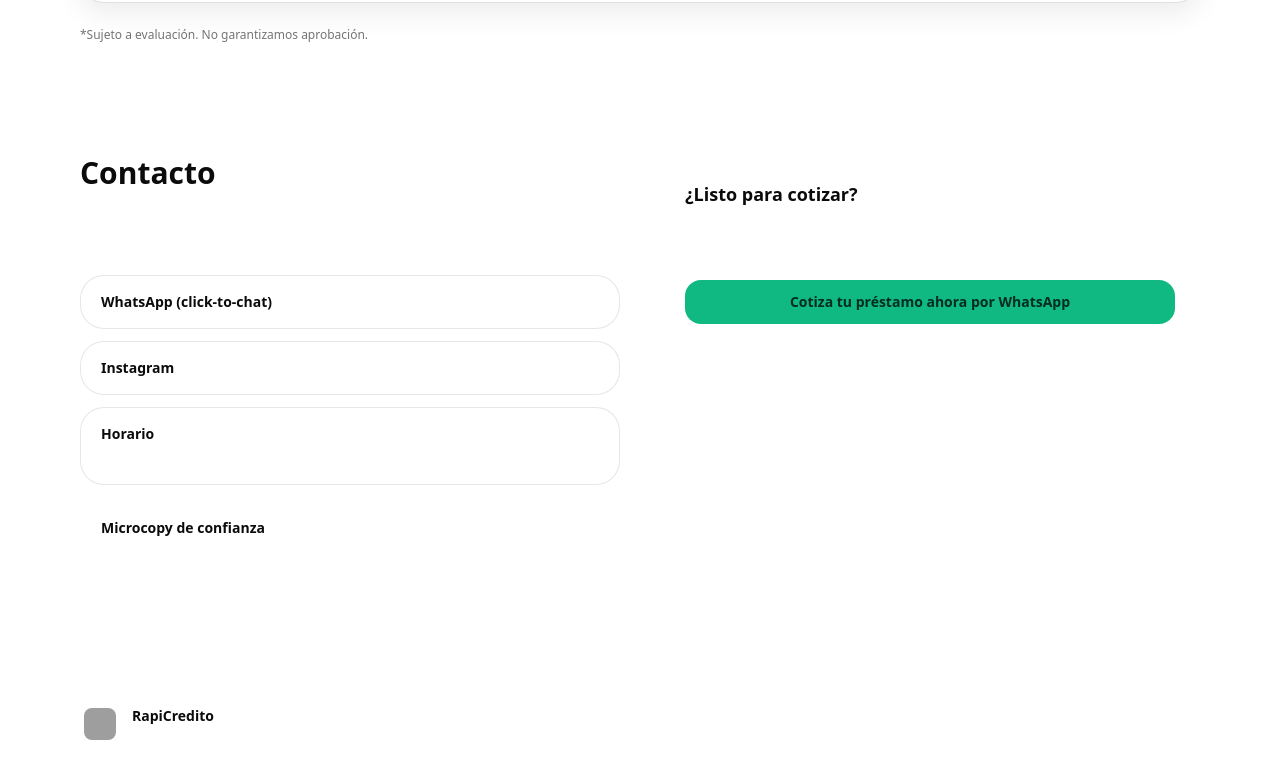
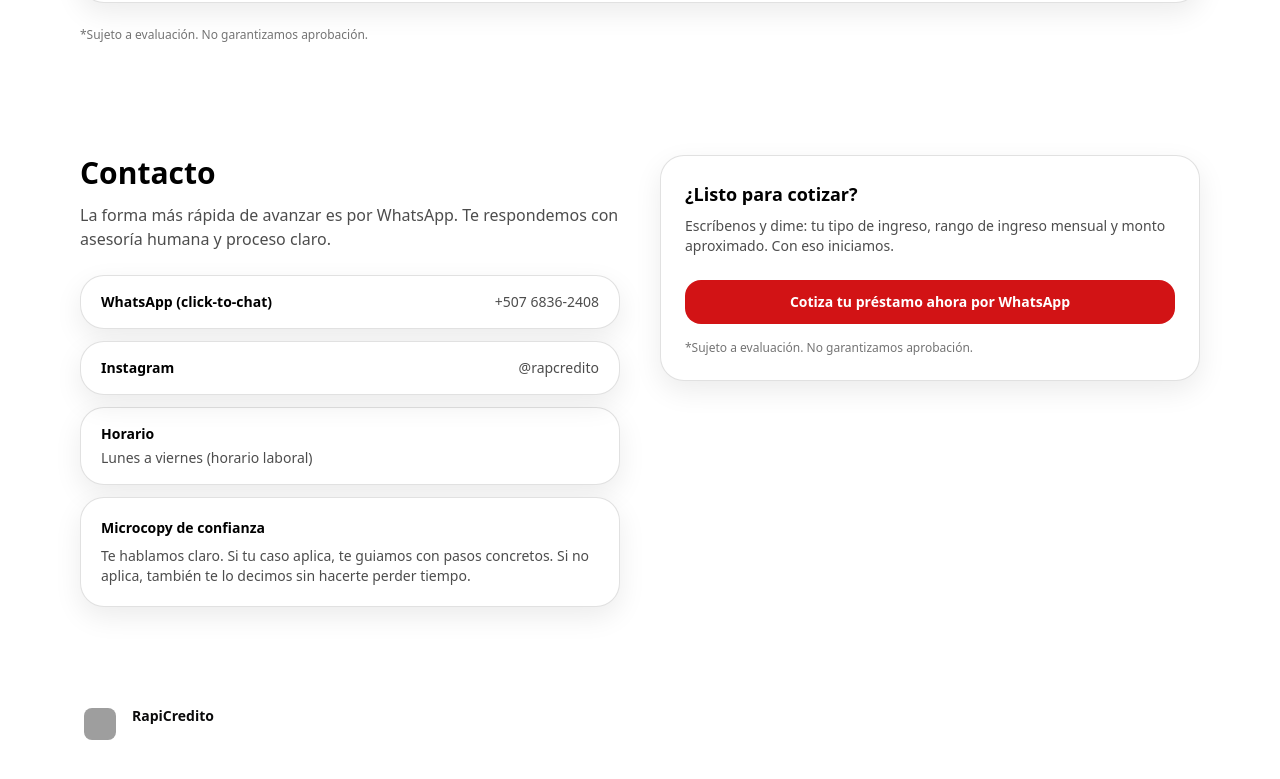
Before and after one commit to lulabtechnology/financiera, a Next.js app: page / in a window 1280 px wide. Shown: the part 4277-5056 px from the top of the page. Built offline with nearby package versions, Linux system fonts and the light colour scheme; no server answers; grey boxes are pictures that could not be loaded.

Commit message:
Update Contact component styles and text colors

```diff
--- a/src/components/Contact.tsx
+++ b/src/components/Contact.tsx
@@ -6,8 +6,8 @@ export default function Contact() {
       <div className="mx-auto max-w-6xl px-4 py-14">
         <div className="grid gap-10 lg:grid-cols-2 lg:items-start">
           <div>
-            <h2 className="text-2xl font-semibold md:text-3xl">Contacto</h2>
-            <p className="mt-3 text-white/70">
+            <h2 className="text-2xl font-semibold text-black md:text-3xl">Contacto</h2>
+            <p className="mt-3 text-black/70">
               La forma más rápida de avanzar es por WhatsApp. Te respondemos con asesoría humana y proceso claro.
             </p>
 
@@ -16,39 +16,39 @@ export default function Contact() {
                 href={waLink(WA_CTA)}
                 target="_blank"
                 rel="noopener noreferrer"
-                className="glass inline-flex w-full items-center justify-between rounded-3xl px-5 py-4 hover:bg-white/10 transition"
+                className="card inline-flex w-full items-center justify-between rounded-3xl px-5 py-4 hover:bg-black/5 transition"
               >
-                <span className="text-sm font-semibold">WhatsApp (click-to-chat)</span>
-                <span className="text-sm text-white/70">+507 6836-2408</span>
+                <span className="text-sm font-semibold text-black">WhatsApp (click-to-chat)</span>
+                <span className="text-sm text-black/70">+507 6836-2408</span>
               </a>
 
               <a
                 href={igLink()}
                 target="_blank"
                 rel="noopener noreferrer"
-                className="glass inline-flex w-full items-center justify-between rounded-3xl px-5 py-4 hover:bg-white/10 transition"
+                className="card inline-flex w-full items-center justify-between rounded-3xl px-5 py-4 hover:bg-black/5 transition"
               >
-                <span className="text-sm font-semibold">Instagram</span>
-                <span className="text-sm text-white/70">@{SITE.igHandle}</span>
+                <span className="text-sm font-semibold text-black">Instagram</span>
+                <span className="text-sm text-black/70">@{SITE.igHandle}</span>
               </a>
 
-              <div className="glass rounded-3xl px-5 py-4">
-                <div className="text-sm font-semibold">Horario</div>
-                <div className="mt-1 text-sm text-white/70">{SITE.defaultHours}</div>
+              <div className="card rounded-3xl px-5 py-4">
+                <div className="text-sm font-semibold text-black">Horario</div>
+                <div className="mt-1 text-sm text-black/70">{SITE.defaultHours}</div>
               </div>
 
-              <div className="rounded-3xl border border-white/10 bg-white/5 p-5">
-                <div className="text-sm font-semibold">Microcopy de confianza</div>
-                <p className="mt-2 text-sm text-white/70">
+              <div className="card rounded-3xl p-5">
+                <div className="text-sm font-semibold text-black">Microcopy de confianza</div>
+                <p className="mt-2 text-sm text-black/70">
                   Te hablamos claro. Si tu caso aplica, te guiamos con pasos concretos. Si no aplica, también te lo decimos sin hacerte perder tiempo.
                 </p>
               </div>
             </div>
           </div>
 
-          <div className="rounded-3xl border border-white/10 bg-white/5 p-6">
-            <h3 className="text-lg font-semibold">¿Listo para cotizar?</h3>
-            <p className="mt-2 text-sm text-white/70">
+          <div className="card rounded-3xl p-6">
+            <h3 className="text-lg font-semibold text-black">¿Listo para cotizar?</h3>
+            <p className="mt-2 text-sm text-black/70">
               Escríbenos y dime: tu tipo de ingreso, rango de ingreso mensual y monto aproximado. Con eso iniciamos.
             </p>
 
@@ -56,12 +56,12 @@ export default function Contact() {
               href={waLink(WA_CTA)}
               target="_blank"
               rel="noopener noreferrer"
-              className="mt-6 inline-flex w-full items-center justify-center rounded-2xl bg-emerald-500 px-5 py-3 text-sm font-semibold text-emerald-950 hover:bg-emerald-400 transition"
+              className="mt-6 inline-flex w-full items-center justify-center rounded-2xl bg-[var(--brand)] px-5 py-3 text-sm font-semibold text-white hover:bg-[var(--brand2)] transition"
             >
               {WA_CTA}
             </a>
 
-            <p className="mt-4 text-xs text-white/55">
+            <p className="mt-4 text-xs text-black/55">
               *Sujeto a evaluación. No garantizamos aprobación.
             </p>
           </div>
```
